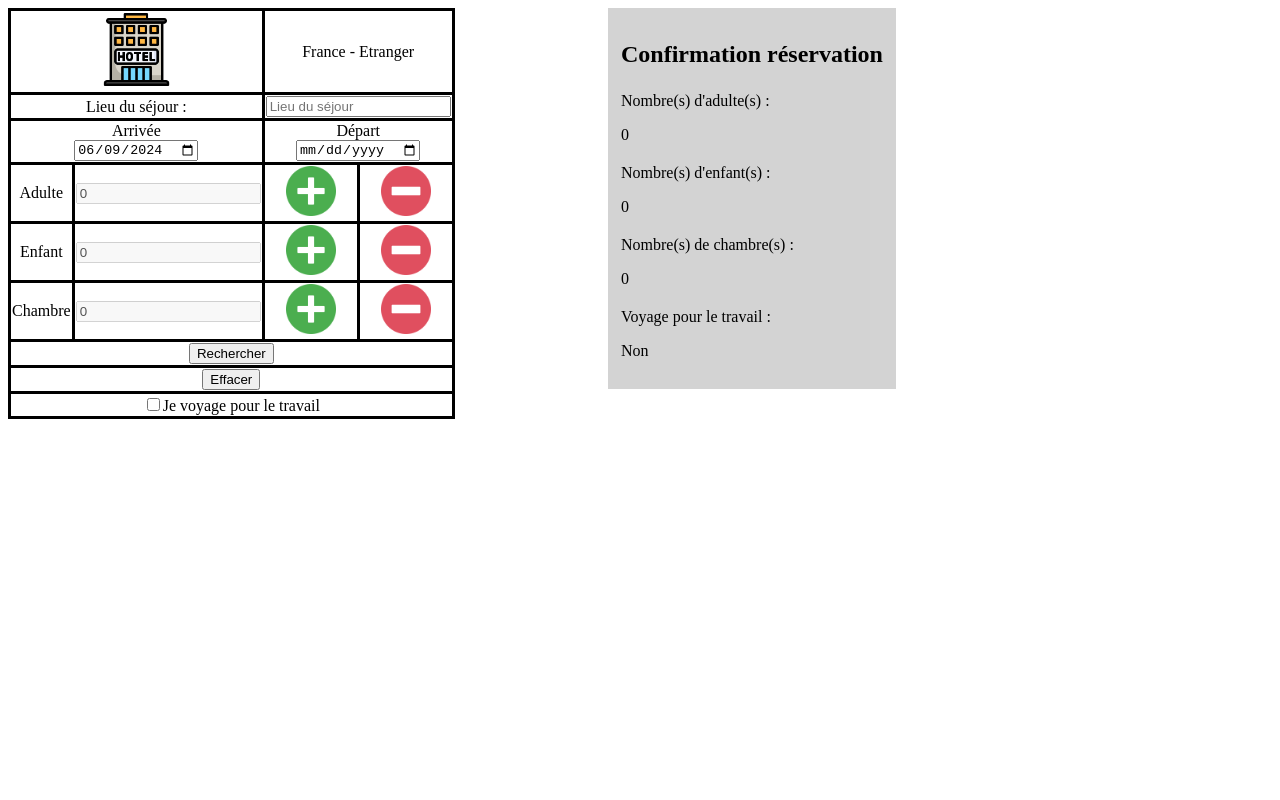
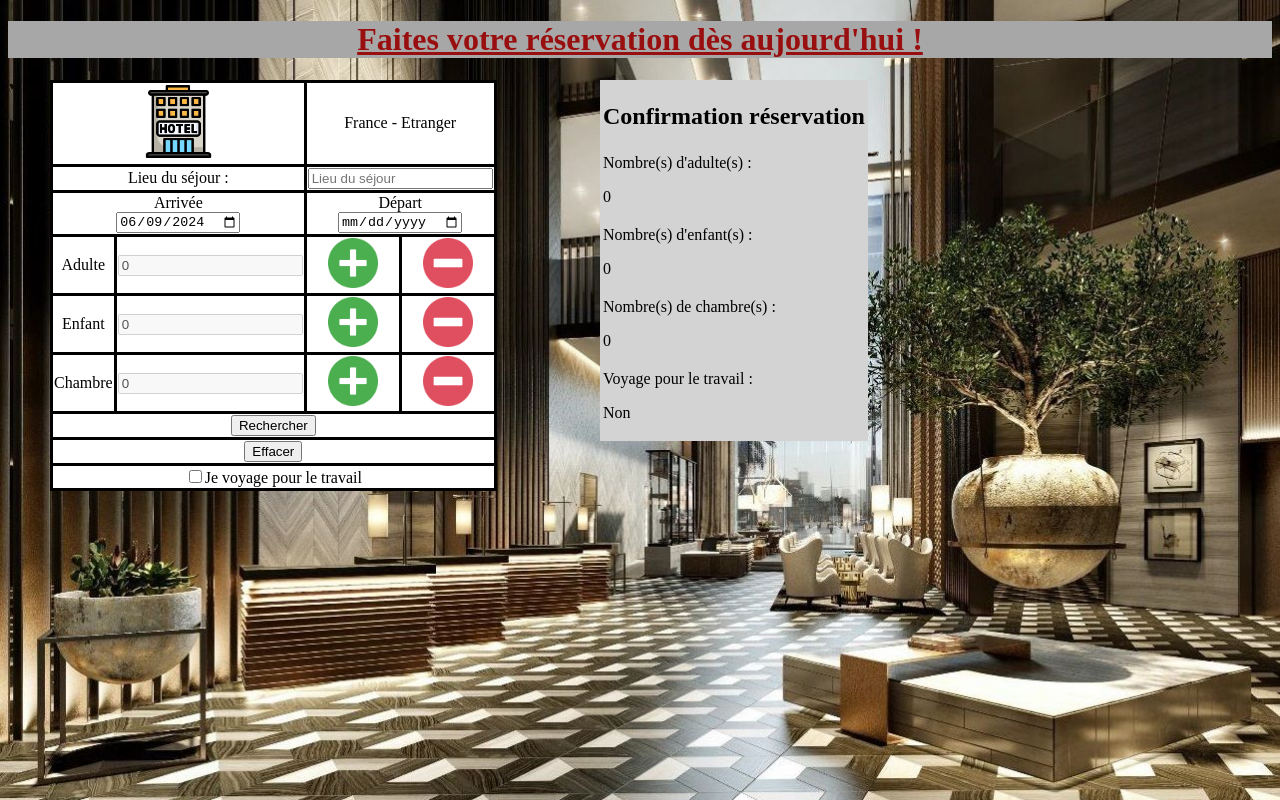
Before and after one commit to MatteoBaldinetti/Reservation-Hotel-Integration, a plain HTML site: page index.html in a window 1280 px wide. Drawn offline with Linux system fonts and the light colour scheme.

Commit message:
Add files via upload

```diff
--- a/CSS/main.css
+++ b/CSS/main.css
@@ -1,19 +1,33 @@
+body {
+    background-image: url(../Images/font.jpg);
+    background-size: cover;
+}
+
 form table {
     float : left;
 }
 
+h1 {
+    background-color: rgb(167, 167, 167);
+    text-align: center;
+    text-decoration: underline;
+    color: rgb(153, 14, 14);
+}
+
 table.noborder {
-    position: relative;
+    position: absolute;
     background-color: lightgrey;
     border: 0px;
-    margin-left: 600px;
-    padding: 10px;
+    left: 600px;
 }
 
 table.border {
+    position: absolute;
+    left: 50px;
     border: 3px solid black;
     border-collapse: collapse;
     background-color: white;
+
 }
 
 table.border td {
--- a/index.html
+++ b/index.html
@@ -6,6 +6,7 @@
         <link href="CSS/main.css" rel="stylesheet" type="text/css">
     </head>
     <body>
+        <h1>Faites votre réservation dès aujourd'hui !</h1>
         <form>
             <table class="center border" id="reservation">
                 <tr>
```
